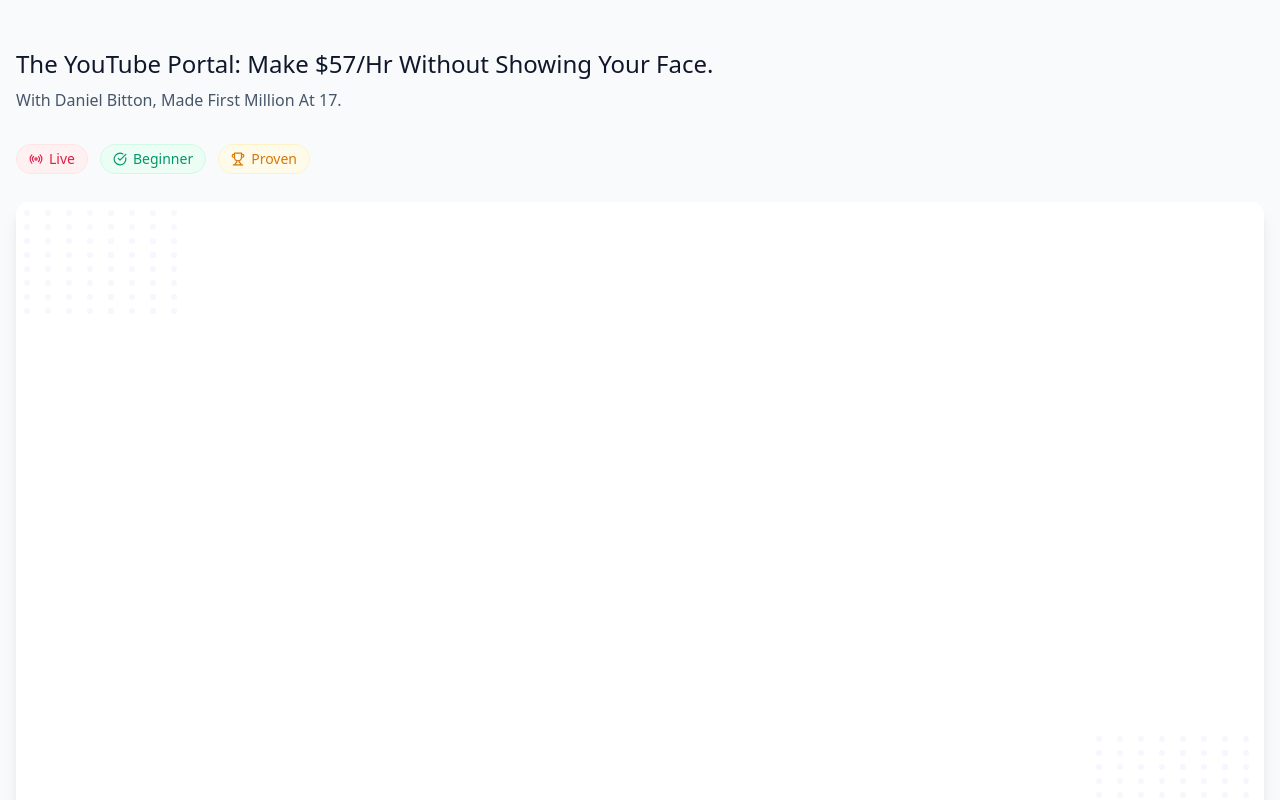
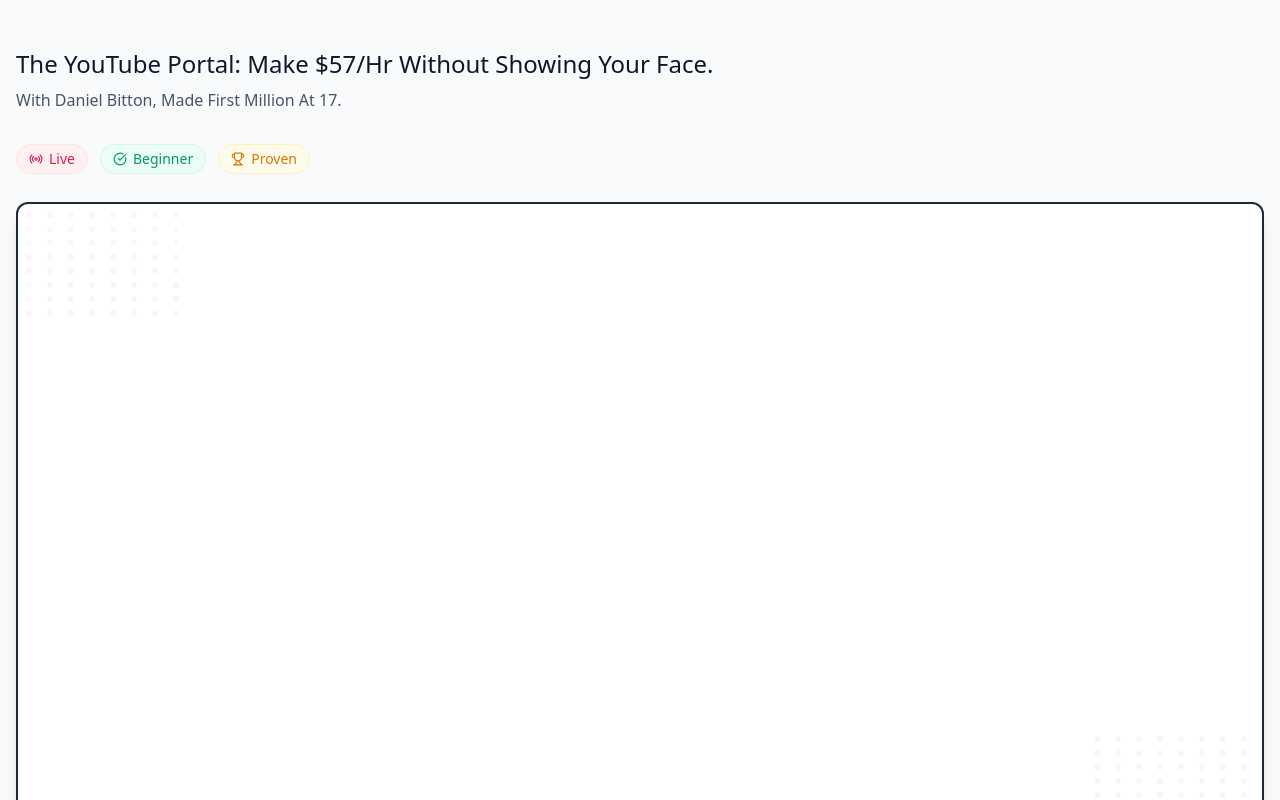
Before and after one commit to AvoCodes/youtubeportal, a React (Vite) app: page / in a window 1280 px wide. Shown: the top 800 px of the page. Built offline with nearby package versions, Linux system fonts and the light colour scheme.

Commit message:
Style video player
Add a 2px dark border outline to the video player for a sleeker look.

```diff
--- a/src/pages/Index.tsx
+++ b/src/pages/Index.tsx
@@ -141,7 +141,7 @@ const Index = () => {
         {/* Main Content Area */}
         <div className="space-y-6">
           {/* Video Section */}
-          <div className="rounded-xl overflow-hidden shadow-lg bg-white">
+          <div className="rounded-xl overflow-hidden shadow-lg bg-white border-2 border-slate-800">
             {/* Professional clean container */}
             <div className="relative overflow-hidden">
               {/* Light dot pattern for background styling */}
```
